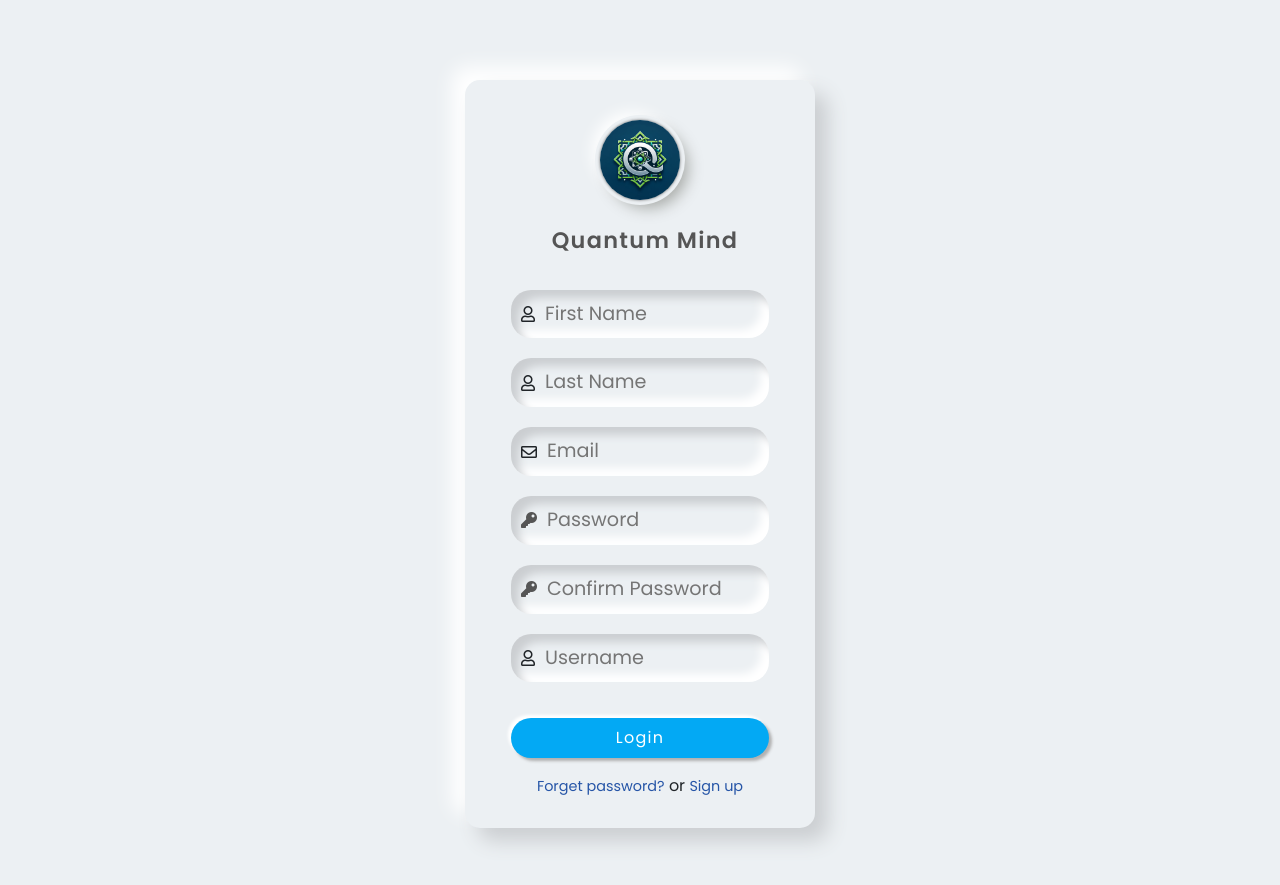
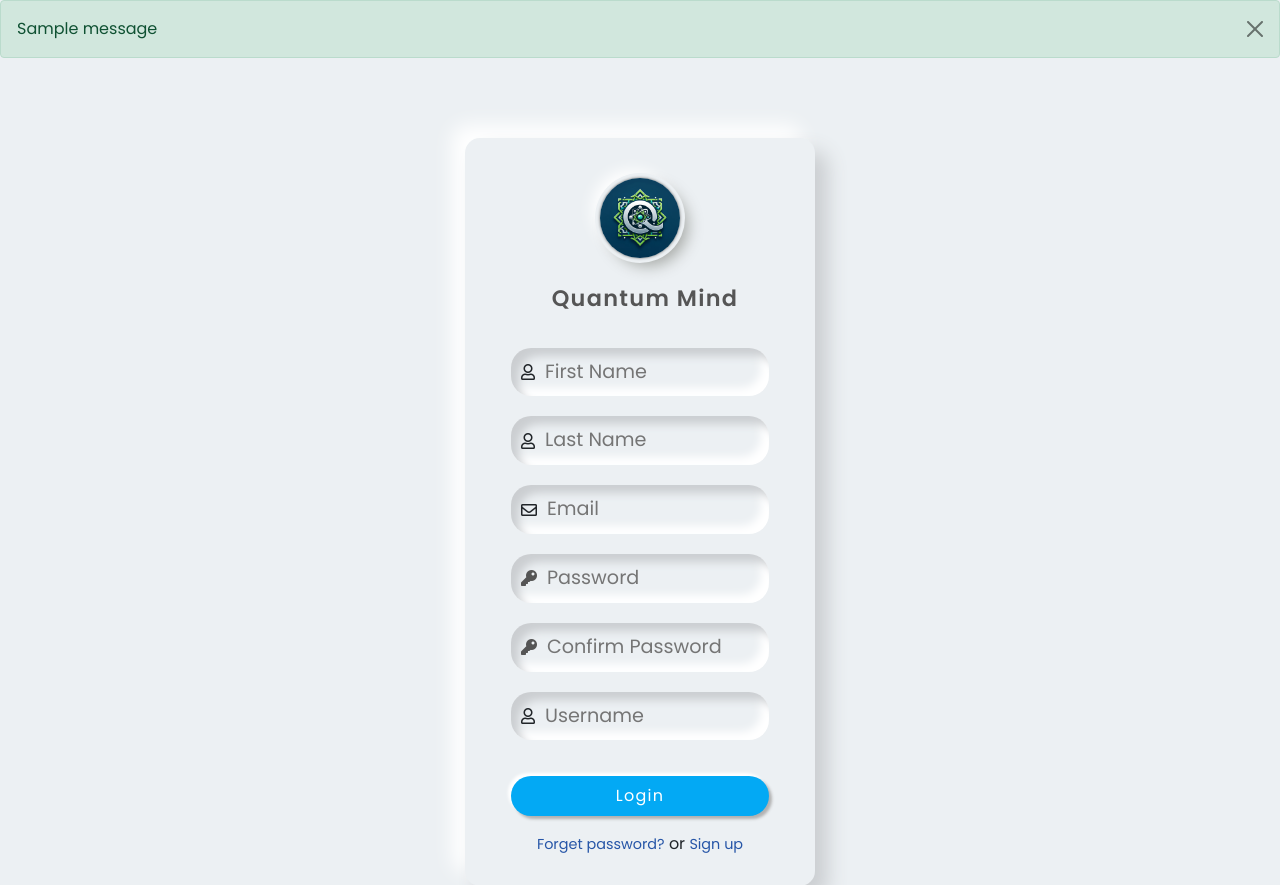
Before and after one commit to Abdur-Rahim-sheikh/QuantumMind, a Django app: page /signup/ in a window 1280 px wide. Shown: the top 885 px of the page. Before the commit the page ends 845 px from the top, so only its background shows below. Run offline with Django 5.2, Linux system fonts and the light colour scheme; tables that the repository leaves empty hold one stand-in row (values such as "Sample post"); one stand-in notice (Sample message) is shown; parts of the project's set-up code (start-up, migrations or seed data) failed here and were passed over; some libraries are stand-ins or nearby versions.

Commit message:
alert set

```diff
--- a/public/templates/accounts/account_base.html
+++ b/public/templates/accounts/account_base.html
@@ -11,6 +11,14 @@
     <link rel="stylesheet" href="{% static 'css/account_base.css' %}">
 </head>
 <body>
+{% if messages %}
+{% for message in messages %}
+<div class="alert alert-{{ message.tags }} alert-dismissible fade show" role="alert">
+    {{ message }}
+    <button type="button" class="btn-close" data-bs-dismiss="alert" aria-label="Close"></button>
+</div>
+{% endfor %}
+{% endif %}
 {% block content %} Page is under development {% endblock content %}
 
 <script src="https://cdn.jsdelivr.net/npm/bootstrap@5.0.0-beta1/dist/js/bootstrap.bundle.min.js"></script>
--- a/public/templates/accounts/login.html
+++ b/public/templates/accounts/login.html
@@ -20,7 +20,7 @@
         <button class="btn mt-3">Login</button>
     </form>
     <div class="text-center fs-6">
-        <a href="#">Forget password?</a> or <a href="{% url 'public:register' %}">Sign up</a>
+        <a href="#">Forget password?</a> or <a href="{% url 'public:signup' %}">Sign up</a>
     </div>
     <span class="d-block text-center my-4 text-muted">— or —</span>
     <div class="mt-3">
--- a/public/views/home.py
+++ b/public/views/home.py
@@ -1,9 +1,13 @@
 from django.views import View
 from django.shortcuts import render
 from django.contrib.auth.decorators import login_required
+from django.utils.decorators import method_decorator
 
 
+@method_decorator(login_required(login_url="/login/"), name="dispatch")
 class Home(View):
-    @login_required(login_url="/login/")
     def get(self, request):
         return render(request, "core/home.html")
+
+    def post(self, request):
+        pass
```
Also changed, not shown: public/templates/base.html (+13 -2 lines).
